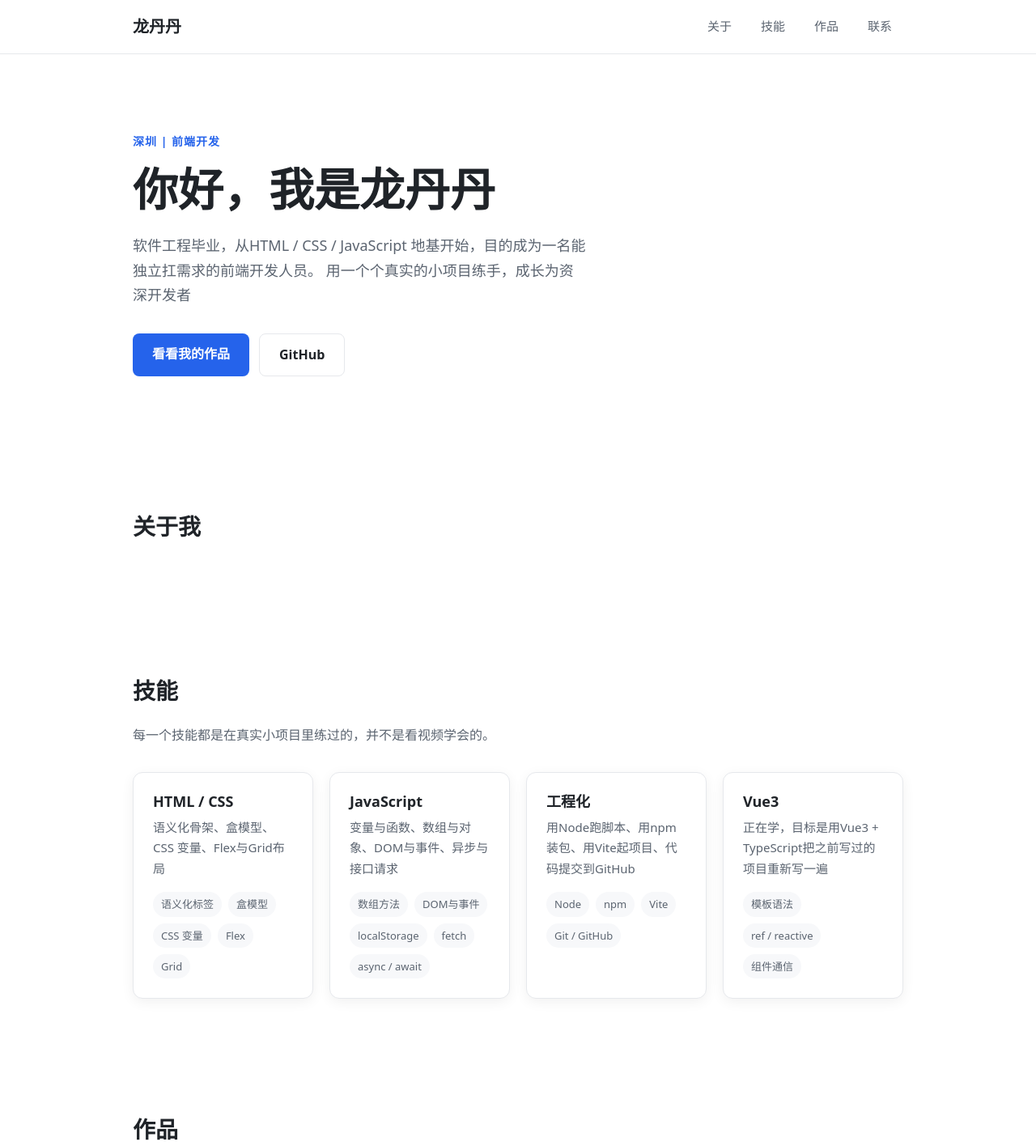
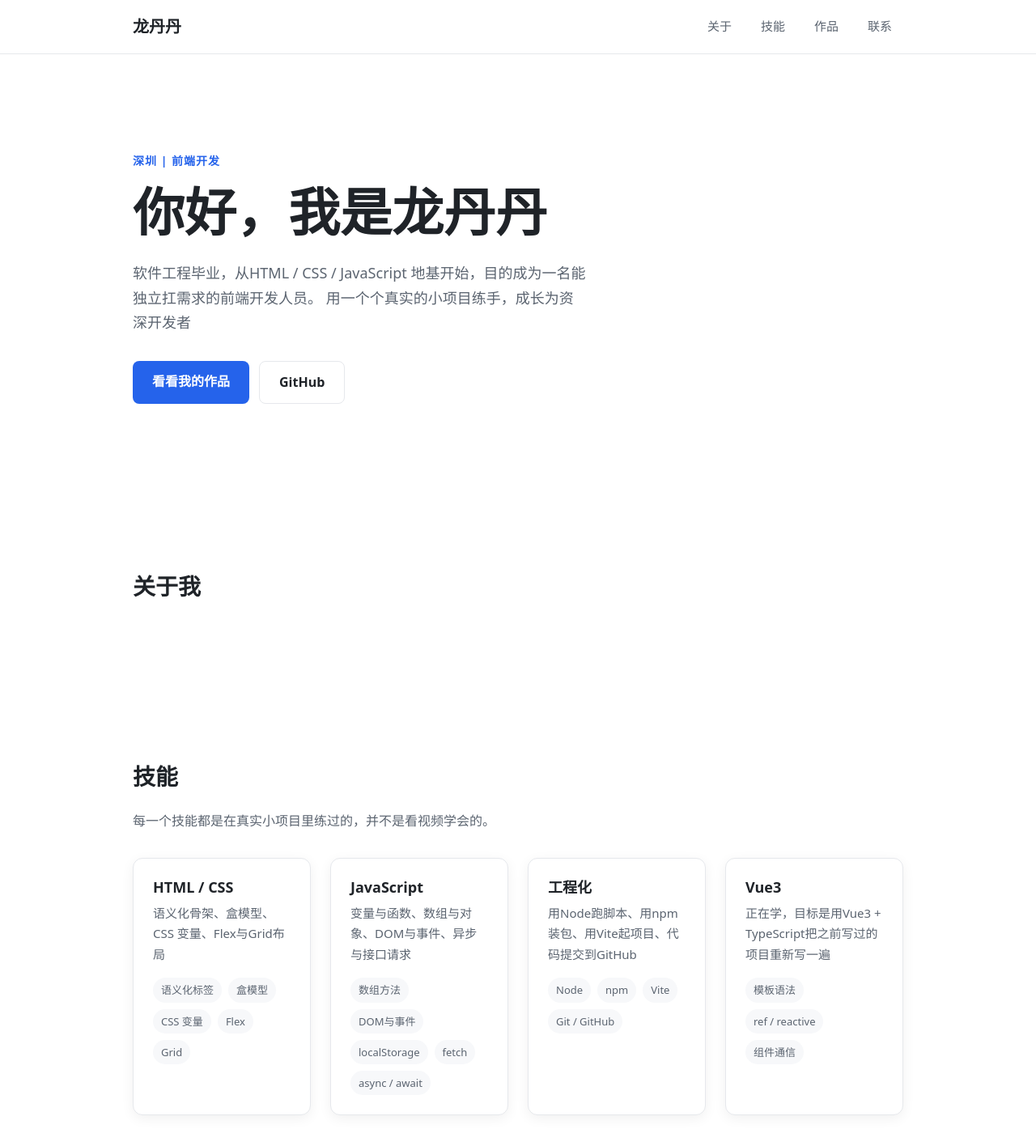
Before and after one commit to longdandan-dev/my-portfolio, a website built with Vite: page index.html in a window 1280 px wide. Shown: the top 1416 px of the page at 81% size. Built offline with nearby package versions, Linux system fonts and the light colour scheme.

Commit message:
阶段1-M4：响应式三档（移动优先 + 768/1280断点 + 卡片min（） 修溢出）

```diff
--- a/src/style.css
+++ b/src/style.css
@@ -71,12 +71,13 @@ a:hover{
 .nav,main,.site-footer{
   max-width: var(--content-width);
   margin: 0 auto;
-  padding-left: 24px;
-  padding-right: 24px;
+  padding-left: 16px;
+  padding-right: 16px;
 }
 
 .nav-logo{
-  font-size: 20px;
+  flex-shrink: 0;
+  font-size: 18px;
   font-weight: 700;
   color: var(--color-text);
 }
@@ -87,11 +88,11 @@ a:hover{
 .nav-list{
   display: flex;
   list-style: none;
-  gap: 8px;
+  gap: 2px;
 }
 .nav-list a{
   display: block;
-  padding: 6px 14px;
+  padding: 6px 10px;
   border-radius: var(--radius-sm);
   font-size:15px;
   color: var(--color-text-soft);
@@ -105,8 +106,8 @@ a:hover{
   display: flex;
   justify-content: space-between;
   align-items: center;
-  padding-top: 14px;
-  padding-bottom: 14px;
+  padding-top: 10px;
+  padding-bottom: 10px;
 }
 
 .site-header{
@@ -126,8 +127,8 @@ html{
 
 /* 首屏 */
 .hero{
-  padding-top:96px;
-  padding-bottom: 96px;
+  padding-top:56px;
+  padding-bottom: 56px;
 }
 .hero-eyebrow{
   font-size: 14px;
@@ -137,7 +138,7 @@ html{
   margin-bottom: 12px;
 }
 .hero h1{
-  font-size: 56px;
+  font-size: 32px;
   margin-bottom: 20px;
 }
 .hero-desc{
@@ -182,8 +183,8 @@ html{
 
 /* 内容区块的统一留白 */
 .section{
-  padding-top:72px;
-  padding-bottom: 72px;
+  padding-top:48px;
+  padding-bottom: 48px;
 }
 
 /* M2卡片墙 */
@@ -195,11 +196,11 @@ html{
 
 .card-grid{
   display: grid;
-  grid-template-columns: repeat(auto-fit, minmax(200px, 1fr));
+  grid-template-columns: repeat(auto-fit, minmax(min(200px,100%), 1fr));
   gap: 20px;
 }
 .card-grid--works{
-  grid-template-columns: repeat(auto-fit, minmax(320px,1fr));
+  grid-template-columns: repeat(auto-fit, minmax(min(320px,100%),1fr));
 
 }
 .card{
@@ -257,3 +258,65 @@ html{
   background: var(--color-surface);
   border-radius: 999px;
 }
+
+/* 响应式，移动优先
+规则：写在最外边的样式 = 手机的基本尺寸，想要更大的屏幕就用@media包起来
+*/
+
+@media (min-width:768px){       /*min-width:大于等于*/
+  .hero h1{
+    font-size: 56px;
+  }
+
+  .nav,main,.site-footer{
+    padding-left: 24px;
+    padding-right: 24px;
+  }
+
+  .nav{
+    padding-top: 14px;
+    padding-bottom: 14px;
+  }
+
+  .nav-logo{
+    font-size: 20px;
+  }
+
+  .nav-list{
+    gap: 8px;
+  }
+
+  .nav-list a{
+    padding: 6px 14px;
+  }
+
+  .hero{
+    padding-top: 96px;
+    padding-bottom: 96px;
+  }
+
+  .section{
+    padding-top: 72px;
+    padding-bottom: 72px;
+  }
+}
+/* 大屏电脑 */
+@media (min-width:1280px){
+  .hero h1{
+    font-size: 64px;
+  }
+
+  .hero{
+    padding-top: 120px;
+    padding-bottom: 120px;
+  }
+
+  .section{
+    padding-top: 88px;
+    padding-bottom: 88px;
+  }
+
+  .card-grid{
+    gap: 24px;
+  }
+}
```
